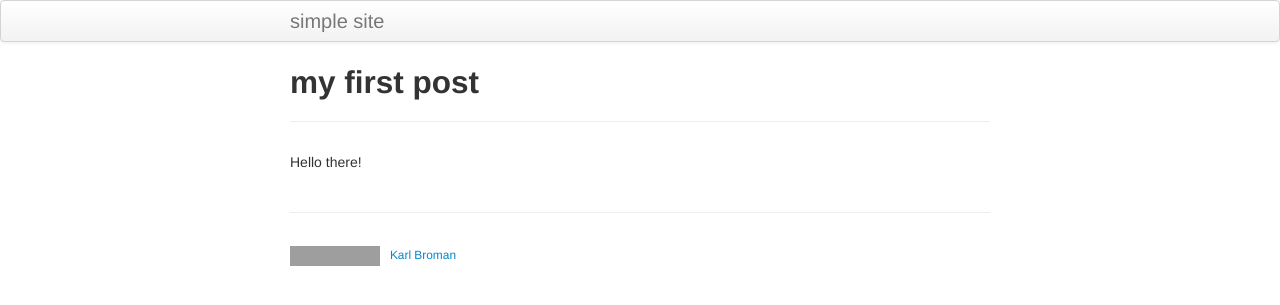
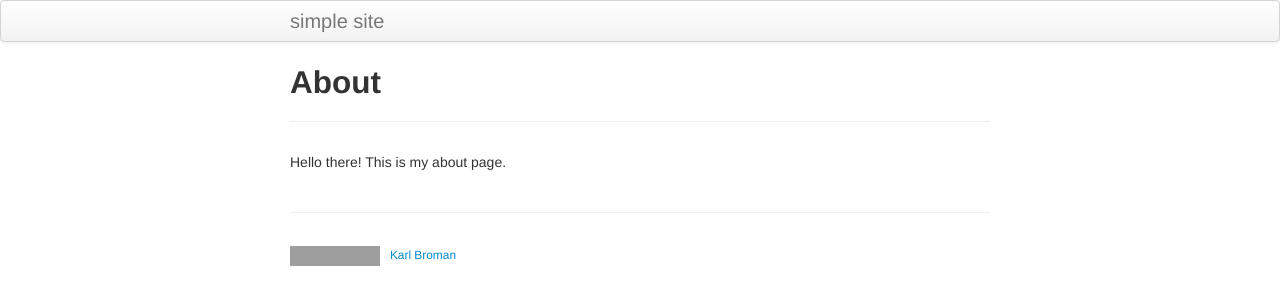
Before and after one commit to IanABarry/IanABarry.github.io, a Jekyll site: the page built from index.md, in a window 1280 px wide. Shown: the top 305 px of the page. Built offline with Jekyll 4.4.1, drawn with Linux system fonts in a browser that asks for light colours; grey boxes are pictures that could not be loaded.

Commit message:
Update commit

```diff
--- a/index.md
+++ b/index.md
@@ -1,6 +1,6 @@
 ---
 layout: page
-title: my first post
+title: About
 ---
 
-Hello there!
+Hello there! This is my about page.
```
Also changed, not shown: ian.jpg (added).
